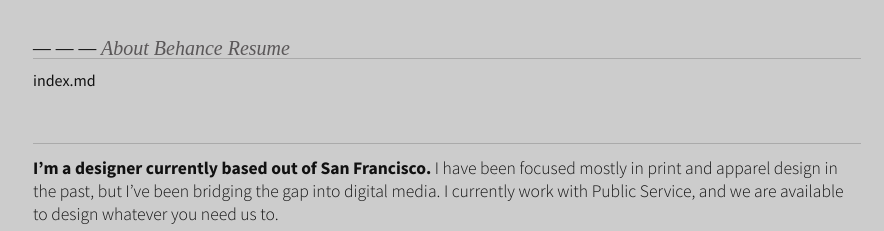
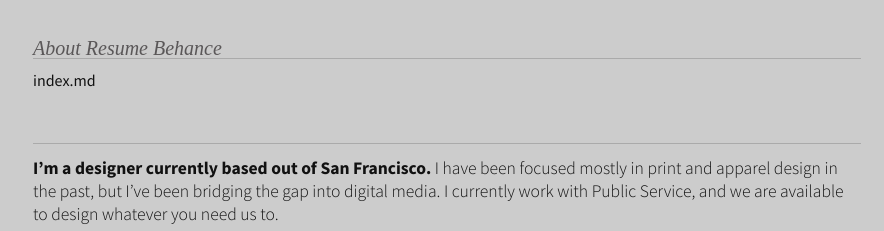
Before and after one commit to derakicksyou/derakicksyou.github.io, a Jekyll site: the page built from index.md, in a window 1280 px wide. Shown: the top 231 px of the page, without its empty margins (193-1077 px from the left). Built offline with Jekyll 4.4.1, drawn with Linux system fonts in a browser that asks for light colours; Markdown is read by kramdown in place of the engine named in the settings; comment, search, counter and statistics services are not loaded.

Commit message:
Update header.html

```diff
--- a/_includes/header.html
+++ b/_includes/header.html
@@ -1,16 +1,9 @@
 <header class="wrapper clearfix">
     <div class="superline float">
         <h3 class="float">
-            <span><a href="mailto:{{ page.email }}?Subject=Hello%20I%20like%20your%20stuff!">{{ page.email }}</a></span>
-            <span class="web-view">&mdash;</span>
-            <span>{{ page.location }}</span>
-            <span class="web-view">&mdash;</span>
-            <span>{{ page.number }}</span>
-
-            <span class="web-view">&mdash;</span>
             <a href="/index.html">About</a>
-            <a href="http://www.behance.net/mattdera">Behance</a>
             <a href="/resume.html">Resume</a>
+            <a href="http://www.behance.net/mattdera" target="_blank">Behance</a>
         </h3>
     </div>
 
```
